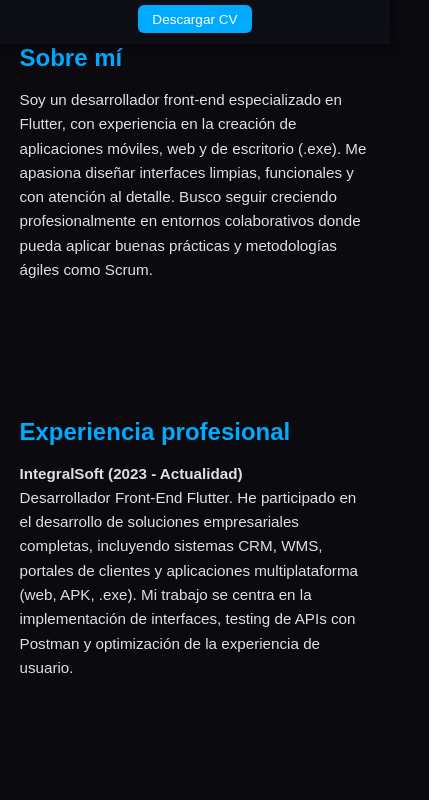
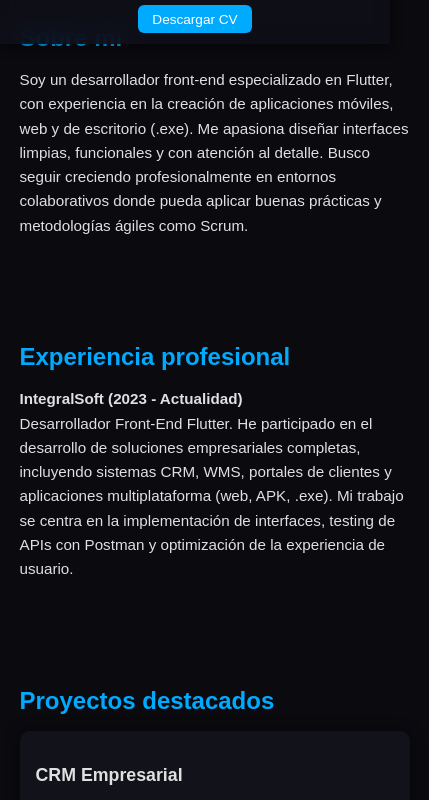
Before and after one commit to Lisofo/portfolio-santiago, a plain HTML site: page index.html in a window 390 px wide. Shown: the part 36-836 px from the top of the page, 429 px wide, since content can reach past the window. Drawn offline with Linux system fonts and the light colour scheme.

Commit message:
modified: styles.css

```diff
--- a/styles.css
+++ b/styles.css
@@ -52,9 +52,10 @@ header a:hover {
 
 /* ==== SECCIONES ==== */
 section {
-  padding: 70px 8% 55px;
+  width: 100%;
+  padding: 50px 8% 40px;
   opacity: 0;
-  transform: translateY(40px);
+  transform: translateY(30px);
   transition: all 0.7s ease-out;
 }
 
@@ -136,7 +137,7 @@ footer {
   }
 
   section {
-    padding: 65px 6% 45px;
+    padding: 45px 6% 35px;
   }
 
   h2 {
@@ -159,7 +160,7 @@ footer {
   }
 
   section {
-    padding: 60px 5% 40px;
+    padding: 40px 5% 30px;
   }
 
   .tech-list {
```
